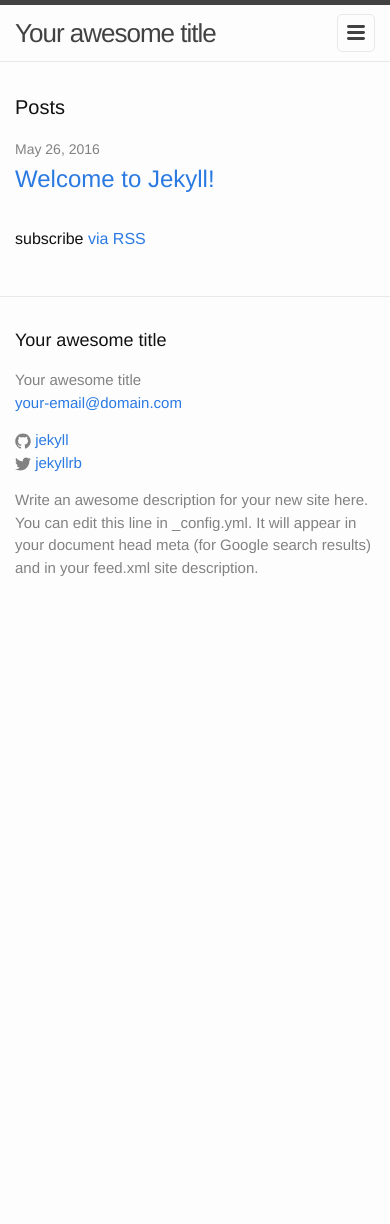
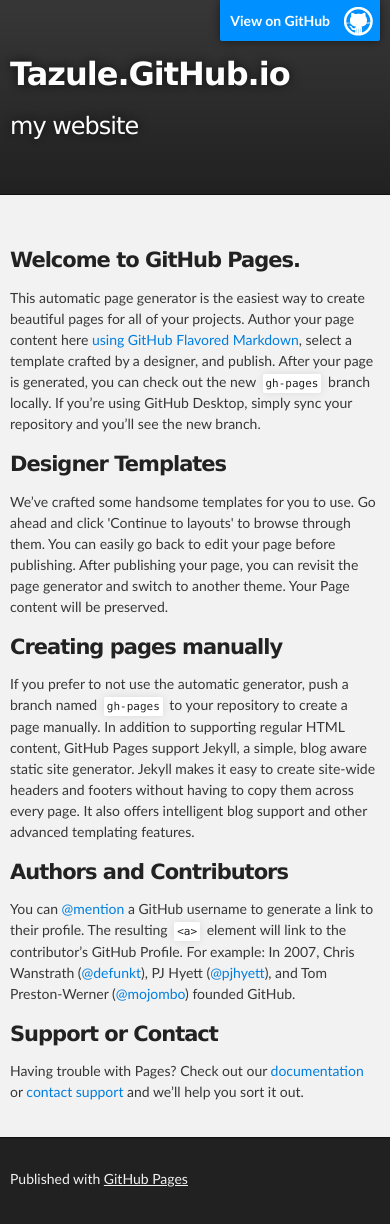
Before and after one commit to tazule/tazule.github.io, a Jekyll site: the page index.html, which Jekyll copies as it is, in a window 390 px wide. Built offline with Jekyll 4.4.1, drawn with Linux system fonts in a browser that asks for light colours; before the commit the page ends 900 px from its top, so only the background shows below that.

Commit message:
Replace master branch with page content via GitHub

```diff
--- a/index.html
+++ b/index.html
@@ -1,23 +1,67 @@
----
-layout: default
----
+<!DOCTYPE html>
+<html>
 
-<div class="home">
+  <head>
+    <meta charset='utf-8'>
+    <meta http-equiv="X-UA-Compatible" content="chrome=1">
+    <meta name="description" content="Tazule.GitHub.io : my website">
 
-  <h1 class="page-heading">Posts</h1>
+    <link rel="stylesheet" type="text/css" media="screen" href="stylesheets/stylesheet.css">
 
-  <ul class="post-list">
-    {% for post in site.posts %}
-      <li>
-        <span class="post-meta">{{ post.date | date: "%b %-d, %Y" }}</span>
+    <title>Tazule.GitHub.io</title>
+  </head>
 
-        <h2>
-          <a class="post-link" href="{{ post.url | prepend: site.baseurl }}">{{ post.title }}</a>
-        </h2>
-      </li>
-    {% endfor %}
-  </ul>
+  <body>
 
-  <p class="rss-subscribe">subscribe <a href="{{ "/feed.xml" | prepend: site.baseurl }}">via RSS</a></p>
+    <!-- HEADER -->
+    <div id="header_wrap" class="outer">
+        <header class="inner">
+          <a id="forkme_banner" href="https://github.com/tazule">View on GitHub</a>
 
-</div>
+          <h1 id="project_title">Tazule.GitHub.io</h1>
+          <h2 id="project_tagline">my website</h2>
+
+        </header>
+    </div>
+
+    <!-- MAIN CONTENT -->
+    <div id="main_content_wrap" class="outer">
+      <section id="main_content" class="inner">
+        <h3>
+<a id="welcome-to-github-pages" class="anchor" href="#welcome-to-github-pages" aria-hidden="true"><span aria-hidden="true" class="octicon octicon-link"></span></a>Welcome to GitHub Pages.</h3>
+
+<p>This automatic page generator is the easiest way to create beautiful pages for all of your projects. Author your page content here <a href="https://guides.github.com/features/mastering-markdown/">using GitHub Flavored Markdown</a>, select a template crafted by a designer, and publish. After your page is generated, you can check out the new <code>gh-pages</code> branch locally. If you’re using GitHub Desktop, simply sync your repository and you’ll see the new branch.</p>
+
+<h3>
+<a id="designer-templates" class="anchor" href="#designer-templates" aria-hidden="true"><span aria-hidden="true" class="octicon octicon-link"></span></a>Designer Templates</h3>
+
+<p>We’ve crafted some handsome templates for you to use. Go ahead and click 'Continue to layouts' to browse through them. You can easily go back to edit your page before publishing. After publishing your page, you can revisit the page generator and switch to another theme. Your Page content will be preserved.</p>
+
+<h3>
+<a id="creating-pages-manually" class="anchor" href="#creating-pages-manually" aria-hidden="true"><span aria-hidden="true" class="octicon octicon-link"></span></a>Creating pages manually</h3>
+
+<p>If you prefer to not use the automatic generator, push a branch named <code>gh-pages</code> to your repository to create a page manually. In addition to supporting regular HTML content, GitHub Pages support Jekyll, a simple, blog aware static site generator. Jekyll makes it easy to create site-wide headers and footers without having to copy them across every page. It also offers intelligent blog support and other advanced templating features.</p>
+
+<h3>
+<a id="authors-and-contributors" class="anchor" href="#authors-and-contributors" aria-hidden="true"><span aria-hidden="true" class="octicon octicon-link"></span></a>Authors and Contributors</h3>
+
+<p>You can <a href="https://help.github.com/articles/basic-writing-and-formatting-syntax/#mentioning-users-and-teams" class="user-mention">@mention</a> a GitHub username to generate a link to their profile. The resulting <code>&lt;a&gt;</code> element will link to the contributor’s GitHub Profile. For example: In 2007, Chris Wanstrath (<a href="https://github.com/defunkt" class="user-mention">@defunkt</a>), PJ Hyett (<a href="https://github.com/pjhyett" class="user-mention">@pjhyett</a>), and Tom Preston-Werner (<a href="https://github.com/mojombo" class="user-mention">@mojombo</a>) founded GitHub.</p>
+
+<h3>
+<a id="support-or-contact" class="anchor" href="#support-or-contact" aria-hidden="true"><span aria-hidden="true" class="octicon octicon-link"></span></a>Support or Contact</h3>
+
+<p>Having trouble with Pages? Check out our <a href="https://help.github.com/pages">documentation</a> or <a href="https://github.com/contact">contact support</a> and we’ll help you sort it out.</p>
+      </section>
+    </div>
+
+    <!-- FOOTER  -->
+    <div id="footer_wrap" class="outer">
+      <footer class="inner">
+        <p>Published with <a href="https://pages.github.com">GitHub Pages</a></p>
+      </footer>
+    </div>
+
+
+
+  </body>
+</html>
--- /dev/null
+++ b/javascripts/main.js
@@ -0,0 +1 @@
+console.log('This would be the main JS file.');
--- /dev/null
+++ b/stylesheets/github-light.css
@@ -0,0 +1,123 @@
+/*
+The MIT License (MIT)
+
+Copyright (c) 2015 GitHub, Inc.
+
+Permission is hereby granted, free of charge, to any person obtaining a copy
+of this software and associated documentation files (the "Software"), to deal
+in the Software without restriction, including without limitation the rights
+to use, copy, modify, merge, publish, distribute, sublicense, and/or sell
+copies of the Software, and to permit persons to whom the Software is
+furnished to do so, subject to the following conditions:
+
+The above copyright notice and this permission notice shall be included in all
+copies or substantial portions of the Software.
+
+THE SOFTWARE IS PROVIDED "AS IS", WITHOUT WARRANTY OF ANY KIND, EXPRESS OR
+IMPLIED, INCLUDING BUT NOT LIMITED TO THE WARRANTIES OF MERCHANTABILITY,
+FITNESS FOR A PARTICULAR PURPOSE AND NONINFRINGEMENT. IN NO EVENT SHALL THE
+AUTHORS OR COPYRIGHT HOLDERS BE LIABLE FOR ANY CLAIM, DAMAGES OR OTHER
+LIABILITY, WHETHER IN AN ACTION OF CONTRACT, TORT OR OTHERWISE, ARISING FROM,
+OUT OF OR IN CONNECTION WITH THE SOFTWARE OR THE USE OR OTHER DEALINGS IN THE
+SOFTWARE.
+
+*/
+
+.pl-c /* comment */ {
+  color: #969896;
+}
+
+.pl-c1      /* constant, markup.raw, meta.diff.header, meta.module-reference, meta.property-name, support, support.constant, support.variable, variable.other.constant */,
+.pl-s .pl-v /* string variable */ {
+  color: #0086b3;
+}
+
+.pl-e  /* entity */,
+.pl-en /* entity.name */ {
+  color: #795da3;
+}
+
+.pl-s .pl-s1 /* string source */,
+.pl-smi      /* storage.modifier.import, storage.modifier.package, storage.type.java, variable.other, variable.parameter.function */ {
+  color: #333;
+}
+
+.pl-ent /* entity.name.tag */ {
+  color: #63a35c;
+}
+
+.pl-k /* keyword, storage, storage.type */ {
+  color: #a71d5d;
+}
+
+.pl-pds              /* punctuation.definition.string, string.regexp.character-class */,
+.pl-s                /* string */,
+.pl-s .pl-pse .pl-s1 /* string punctuation.section.embedded source */,
+.pl-sr               /* string.regexp */,
+.pl-sr .pl-cce       /* string.regexp constant.character.escape */,
+.pl-sr .pl-sra       /* string.regexp string.regexp.arbitrary-repitition */,
+.pl-sr .pl-sre       /* string.regexp source.ruby.embedded */ {
+  color: #183691;
+}
+
+.pl-v /* variable */ {
+  color: #ed6a43;
+}
+
+.pl-id /* invalid.deprecated */ {
+  color: #b52a1d;
+}
+
+.pl-ii /* invalid.illegal */ {
+  background-color: #b52a1d;
+  color: #f8f8f8;
+}
+
+.pl-sr .pl-cce /* string.regexp constant.character.escape */ {
+  color: #63a35c;
+  font-weight: bold;
+}
+
+.pl-ml /* markup.list */ {
+  color: #693a17;
+}
+
+.pl-mh        /* markup.heading */,
+.pl-mh .pl-en /* markup.heading entity.name */,
+.pl-ms        /* meta.separator */ {
+  color: #1d3e81;
+  font-weight: bold;
+}
+
+.pl-mq /* markup.quote */ {
+  color: #008080;
+}
+
+.pl-mi /* markup.italic */ {
+  color: #333;
+  font-style: italic;
+}
+
+.pl-mb /* markup.bold */ {
+  color: #333;
+  font-weight: bold;
+}
+
+.pl-md /* markup.deleted, meta.diff.header.from-file */ {
+  background-color: #ffecec;
+  color: #bd2c00;
+}
+
+.pl-mi1 /* markup.inserted, meta.diff.header.to-file */ {
+  background-color: #eaffea;
+  color: #55a532;
+}
+
+.pl-mdr /* meta.diff.range */ {
+  color: #795da3;
+  font-weight: bold;
+}
+
+.pl-mo /* meta.output */ {
+  color: #1d3e81;
+}
--- /dev/null
+++ b/stylesheets/stylesheet.css
@@ -0,0 +1,425 @@
+/*******************************************************************************
+Slate Theme for GitHub Pages
+by Jason Costello, @jsncostello
+*******************************************************************************/
+
+@import url(github-light.css);
+
+/*******************************************************************************
+MeyerWeb Reset
+*******************************************************************************/
+
+html, body, div, span, applet, object, iframe,
+h1, h2, h3, h4, h5, h6, p, blockquote, pre,
+a, abbr, acronym, address, big, cite, code,
+del, dfn, em, img, ins, kbd, q, s, samp,
+small, strike, strong, sub, sup, tt, var,
+b, u, i, center,
+dl, dt, dd, ol, ul, li,
+fieldset, form, label, legend,
+table, caption, tbody, tfoot, thead, tr, th, td,
+article, aside, canvas, details, embed,
+figure, figcaption, footer, header, hgroup,
+menu, nav, output, ruby, section, summary,
+time, mark, audio, video {
+  margin: 0;
+  padding: 0;
+  border: 0;
+  font: inherit;
+  vertical-align: baseline;
+}
+
+/* HTML5 display-role reset for older browsers */
+article, aside, details, figcaption, figure,
+footer, header, hgroup, menu, nav, section {
+  display: block;
+}
+
+ol, ul {
+  list-style: none;
+}
+
+table {
+  border-collapse: collapse;
+  border-spacing: 0;
+}
+
+/*******************************************************************************
+Theme Styles
+*******************************************************************************/
+
+body {
+  box-sizing: border-box;
+  color:#373737;
+  background: #212121;
+  font-size: 16px;
+  font-family: 'Myriad Pro', Calibri, Helvetica, Arial, sans-serif;
+  line-height: 1.5;
+  -webkit-font-smoothing: antialiased;
+}
+
+h1, h2, h3, h4, h5, h6 {
+  margin: 10px 0;
+  font-weight: 700;
+  color:#222222;
+  font-family: 'Lucida Grande', 'Calibri', Helvetica, Arial, sans-serif;
+  letter-spacing: -1px;
+}
+
+h1 {
+  font-size: 36px;
+  font-weight: 700;
+}
+
+h2 {
+  padding-bottom: 10px;
+  font-size: 32px;
+  background: url('../images/bg_hr.png') repeat-x bottom;
+}
+
+h3 {
+  font-size: 24px;
+}
+
+h4 {
+  font-size: 21px;
+}
+
+h5 {
+  font-size: 18px;
+}
+
+h6 {
+  font-size: 16px;
+}
+
+p {
+  margin: 10px 0 15px 0;
+}
+
+footer p {
+  color: #f2f2f2;
+}
+
+a {
+  text-decoration: none;
+  color: #007edf;
+  text-shadow: none;
+
+  transition: color 0.5s ease;
+  transition: text-shadow 0.5s ease;
+  -webkit-transition: color 0.5s ease;
+  -webkit-transition: text-shadow 0.5s ease;
+  -moz-transition: color 0.5s ease;
+  -moz-transition: text-shadow 0.5s ease;
+  -o-transition: color 0.5s ease;
+  -o-transition: text-shadow 0.5s ease;
+  -ms-transition: color 0.5s ease;
+  -ms-transition: text-shadow 0.5s ease;
+}
+
+a:hover, a:focus {text-decoration: underline;}
+
+footer a {
+  color: #F2F2F2;
+  text-decoration: underline;
+}
+
+em {
+  font-style: italic;
+}
+
+strong {
+  font-weight: bold;
+}
+
+img {
+  position: relative;
+  margin: 0 auto;
+  max-width: 739px;
+  padding: 5px;
+  margin: 10px 0 10px 0;
+  border: 1px solid #ebebeb;
+
+  box-shadow: 0 0 5px #ebebeb;
+  -webkit-box-shadow: 0 0 5px #ebebeb;
+  -moz-box-shadow: 0 0 5px #ebebeb;
+  -o-box-shadow: 0 0 5px #ebebeb;
+  -ms-box-shadow: 0 0 5px #ebebeb;
+}
+
+p img {
+  display: inline;
+  margin: 0;
+  padding: 0;
+  vertical-align: middle;
+  text-align: center;
+  border: none;
+}
+
+pre, code {
+  width: 100%;
+  color: #222;
+  background-color: #fff;
+
+  font-family: Monaco, "Bitstream Vera Sans Mono", "Lucida Console", Terminal, monospace;
+  font-size: 14px;
+
+  border-radius: 2px;
+  -moz-border-radius: 2px;
+  -webkit-border-radius: 2px;
+}
+
+pre {
+  width: 100%;
+  padding: 10px;
+  box-shadow: 0 0 10px rgba(0,0,0,.1);
+  overflow: auto;
+}
+
+code {
+  padding: 3px;
+  margin: 0 3px;
+  box-shadow: 0 0 10px rgba(0,0,0,.1);
+}
+
+pre code {
+  display: block;
+  box-shadow: none;
+}
+
+blockquote {
+  color: #666;
+  margin-bottom: 20px;
+  padding: 0 0 0 20px;
+  border-left: 3px solid #bbb;
+}
+
+
+ul, ol, dl {
+  margin-bottom: 15px
+}
+
+ul {
+  list-style-position: inside;
+  list-style: disc;
+  padding-left: 20px;
+}
+
+ol {
+  list-style-position: inside;
+  list-style: decimal;
+  padding-left: 20px;
+}
+
+dl dt {
+  font-weight: bold;
+}
+
+dl dd {
+  padding-left: 20px;
+  font-style: italic;
+}
+
+dl p {
+  padding-left: 20px;
+  font-style: italic;
+}
+
+hr {
+  height: 1px;
+  margin-bottom: 5px;
+  border: none;
+  background: url('../images/bg_hr.png') repeat-x center;
+}
+
+table {
+  border: 1px solid #373737;
+  margin-bottom: 20px;
+  text-align: left;
+ }
+
+th {
+  font-family: 'Lucida Grande', 'Helvetica Neue', Helvetica, Arial, sans-serif;
+  padding: 10px;
+  background: #373737;
+  color: #fff;
+ }
+
+td {
+  padding: 10px;
+  border: 1px solid #373737;
+ }
+
+form {
+  background: #f2f2f2;
+  padding: 20px;
+}
+
+/*******************************************************************************
+Full-Width Styles
+*******************************************************************************/
+
+.outer {
+  width: 100%;
+}
+
+.inner {
+  position: relative;
+  max-width: 640px;
+  padding: 20px 10px;
+  margin: 0 auto;
+}
+
+#forkme_banner {
+  display: block;
+  position: absolute;
+  top:0;
+  right: 10px;
+  z-index: 10;
+  padding: 10px 50px 10px 10px;
+  color: #fff;
+  background: url('../images/blacktocat.png') #0090ff no-repeat 95% 50%;
+  font-weight: 700;
+  box-shadow: 0 0 10px rgba(0,0,0,.5);
+  border-bottom-left-radius: 2px;
+  border-bottom-right-radius: 2px;
+}
+
+#header_wrap {
+  background: #212121;
+  background: -moz-linear-gradient(top, #373737, #212121);
+  background: -webkit-linear-gradient(top, #373737, #212121);
+  background: -ms-linear-gradient(top, #373737, #212121);
+  background: -o-linear-gradient(top, #373737, #212121);
+  background: linear-gradient(top, #373737, #212121);
+}
+
+#header_wrap .inner {
+  padding: 50px 10px 30px 10px;
+}
+
+#project_title {
+  margin: 0;
+  color: #fff;
+  font-size: 42px;
+  font-weight: 700;
+  text-shadow: #111 0px 0px 10px;
+}
+
+#project_tagline {
+  color: #fff;
+  font-size: 24px;
+  font-weight: 300;
+  background: none;
+  text-shadow: #111 0px 0px 10px;
+}
+
+#downloads {
+  position: absolute;
+  width: 210px;
+  z-index: 10;
+  bottom: -40px;
+  right: 0;
+  height: 70px;
+  background: url('../images/icon_download.png') no-repeat 0% 90%;
+}
+
+.zip_download_link {
+  display: block;
+  float: right;
+  width: 90px;
+  height:70px;
+  text-indent: -5000px;
+  overflow: hidden;
+  background: url(../images/sprite_download.png) no-repeat bottom left;
+}
+
+.tar_download_link {
+  display: block;
+  float: right;
+  width: 90px;
+  height:70px;
+  text-indent: -5000px;
+  overflow: hidden;
+  background: url(../images/sprite_download.png) no-repeat bottom right;
+  margin-left: 10px;
+}
+
+.zip_download_link:hover {
+  background: url(../images/sprite_download.png) no-repeat top left;
+}
+
+.tar_download_link:hover {
+  background: url(../images/sprite_download.png) no-repeat top right;
+}
+
+#main_content_wrap {
+  background: #f2f2f2;
+  border-top: 1px solid #111;
+  border-bottom: 1px solid #111;
+}
+
+#main_content {
+  padding-top: 40px;
+}
+
+#footer_wrap {
+  background: #212121;
+}
+
+
+
+/*******************************************************************************
+Small Device Styles
+*******************************************************************************/
+
+@media screen and (max-width: 480px) {
+  body {
+    font-size:14px;
+  }
+
+  #downloads {
+    display: none;
+  }
+
+  .inner {
+    min-width: 320px;
+    max-width: 480px;
+  }
+
+  #project_title {
+  font-size: 32px;
+  }
+
+  h1 {
+    font-size: 28px;
+  }
+
+  h2 {
+    font-size: 24px;
+  }
+
+  h3 {
+    font-size: 21px;
+  }
+
+  h4 {
+    font-size: 18px;
+  }
+
+  h5 {
+    font-size: 14px;
+  }
+
+  h6 {
+    font-size: 12px;
+  }
+
+  code, pre {
+    min-width: 320px;
+    max-width: 480px;
+    font-size: 11px;
+  }
+
+}
```
Also changed, not shown: params.json (added, +6 -0 lines), images/bg_hr.png (added), images/blacktocat.png (added), images/icon_download.png (added), images/sprite_download.png (added).
